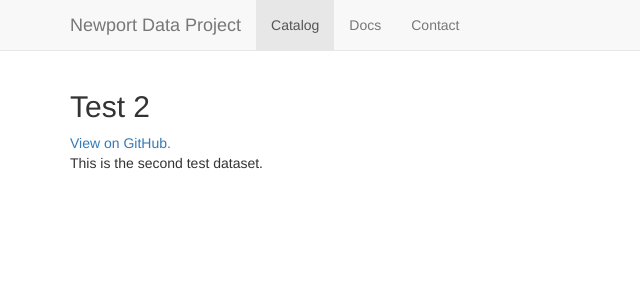
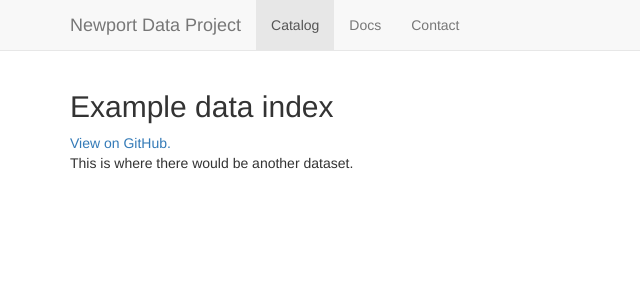
Before and after one commit to NewportDataProject/data, a Jekyll site: the page built from _datasets/test2/index.md, in a window 1280 px wide. Shown: the top 300 px of the page, without its empty margins (0-640 px from the left). Built offline with Jekyll 4.4.1, drawn with Linux system fonts in a browser that asks for light colours; nearby versions of some CDN libraries.

Commit message:
Update index.md
tweaking frontmatter for better testing

```diff
--- a/_datasets/test2/index.md
+++ b/_datasets/test2/index.md
@@ -1,5 +1,5 @@
 ---
 layout: dataset
-title: Test 2
-description: This is the second test dataset.
+title: Example data index
+description: This is where there would be another dataset.
 ---
```
